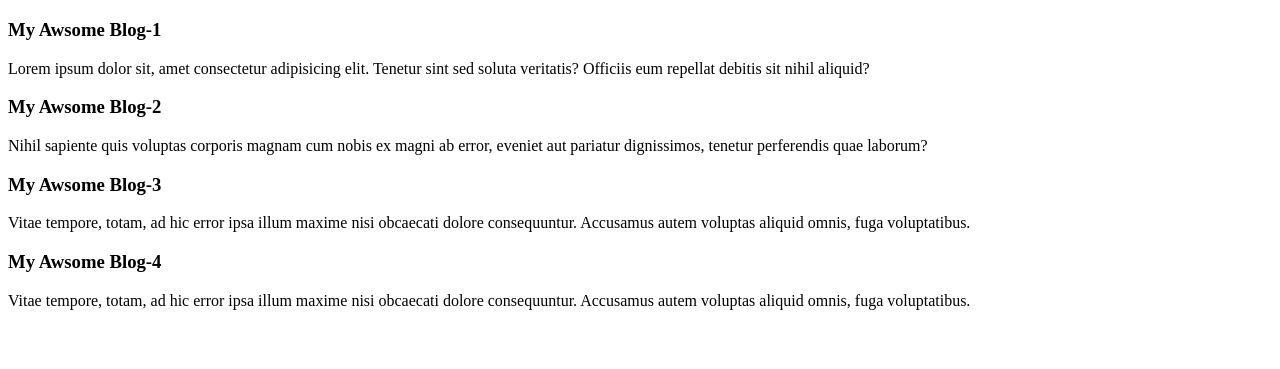
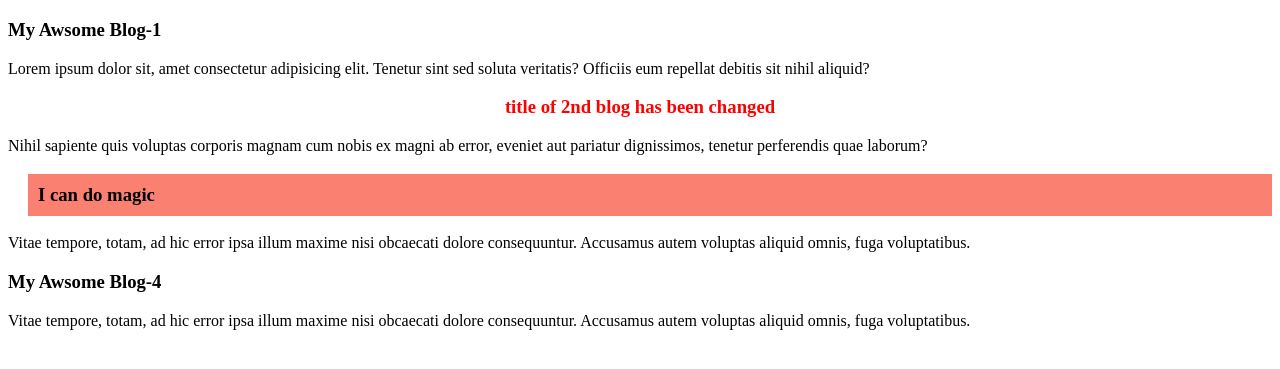
Before and after one commit to mehedi-hasan-shuvon/javascript-DOM, a plain HTML site: page dom.html in a window 1280 px wide. Shown: the part 61-430 px from the top of the page. Drawn offline with Linux system fonts and the light colour scheme.

Commit message:
grap html with js

```diff
--- a/dom.html
+++ b/dom.html
@@ -6,6 +6,14 @@
     <meta http-equiv="X-UA-Compatible" content="IE=edge">
     <meta name="viewport" content="width=device-width, initial-scale=1.0">
     <title>Document</title>
+
+    <style>
+        /*
+        #second-title {
+            background-color: rgba(218, 148, 98, 0.705);
+        }
+        */
+    </style>
 </head>
 
 <body>
@@ -21,12 +29,12 @@
                     eum repellat debitis sit nihil aliquid?</p>
             </article>
             <article>
-                <h3>My Awsome Blog-2</h3>
+                <h3 id="second-title">My Awsome Blog-2</h3>
                 <p>Nihil sapiente quis voluptas corporis magnam cum nobis ex magni ab error, eveniet aut pariatur
                     dignissimos, tenetur perferendis quae laborum?</p>
             </article>
             <article>
-                <h3>My Awsome Blog-3</h3>
+                <h3 id="third-title">My Awsome Blog-3</h3>
                 <p>Vitae tempore, totam, ad hic error ipsa illum maxime nisi obcaecati dolore consequuntur. Accusamus
                     autem voluptas aliquid omnis, fuga voluptatibus.</p>
             </article>
@@ -43,13 +51,25 @@
 
         const blogTitle = document.getElementsByTagName('h3')
         for (const h3 of blogTitle) {
-            console.log(h3.innerText);
+            // console.log(h3.innerText);
         }
 
         const blogdetails = document.getElementsByTagName('p');
         for (const p of blogdetails) {
-            console.log(p.innerText);
+            // console.log(p.innerText);
         }
+
+        const secondTitile = document.getElementById("second-title");
+        secondTitile.style.color = 'red';
+        secondTitile.style.textAlign = 'center';
+        secondTitile.innerText = "title of 2nd blog has been changed";
+
+        const thirdTitile = document.getElementById("third-title");
+        thirdTitile.style.backgroundColor = "salmon";
+        thirdTitile.style.marginLeft = "20px";
+        thirdTitile.style.padding = "10px";
+        thirdTitile.innerText="I can do magic"
+
     </script>
 </body>
 
```
